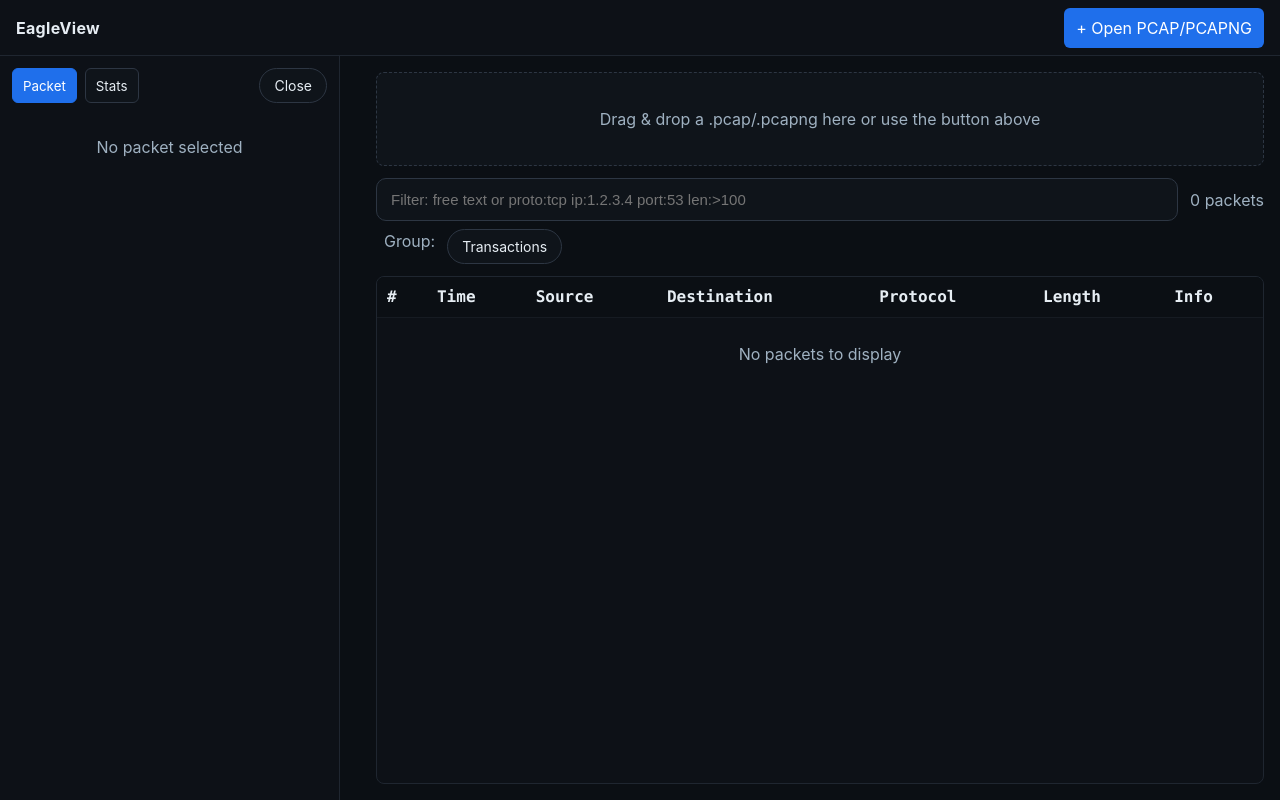
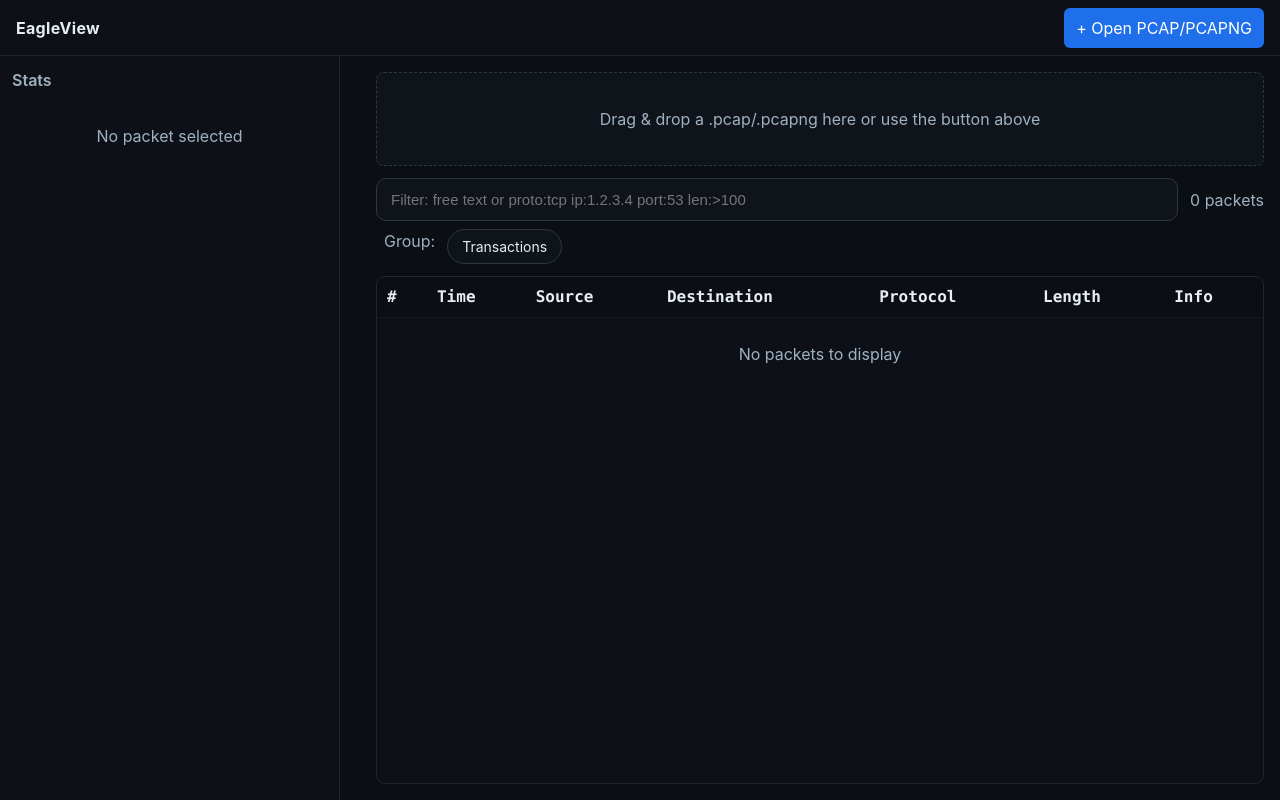
Before and after one commit to Lsh0x/EagleEyes, a React (Vite) app in the folder eagleview/: page / in a window 1280 px wide. Built offline with nearby package versions, Linux system fonts and the light colour scheme.

Commit message:
feat(eagleview): stats panel improvements (percentages, peers, top TCP/UDP ports; clickable to filter); keep packet details inline

```diff
--- a/eagleview/src/App.tsx
+++ b/eagleview/src/App.tsx
@@ -245,6 +245,9 @@ function App() {
     const bps = duration && duration > 0 ? (totalBytes * 8) / duration : null
     const byProto = new Map<string, { count: number; bytes: number }>()
     const byPeer = new Map<string, { count: number; bytes: number }>()
+    const tcpPorts = new Map<number, { count: number; bytes: number }>()
+    const udpPorts = new Map<number, { count: number; bytes: number }>()
+    let focusIn = 0, focusOut = 0, focusInBytes = 0, focusOutBytes = 0
     for (const p of arr) {
       const pr = (p.proto || 'OTHER').toUpperCase()
       const ep = byProto.get(pr) || { count: 0, bytes: 0 }
@@ -258,11 +261,36 @@ function App() {
         e.bytes += p.capturedLen || 0
         byPeer.set(ip, e)
       }
+      if (p.proto?.toUpperCase() === 'TCP' && (p.srcPort != null || p.dstPort != null)) {
+        const ports = [p.srcPort, p.dstPort].filter((x)=>x!=null) as number[]
+        for (const port of ports) {
+          const e = tcpPorts.get(port) || { count: 0, bytes: 0 }
+          e.count += 1
+          e.bytes += p.capturedLen || 0
+          tcpPorts.set(port, e)
+        }
+      } else if (p.proto?.toUpperCase() === 'UDP' && (p.srcPort != null || p.dstPort != null)) {
+        const ports = [p.srcPort, p.dstPort].filter((x)=>x!=null) as number[]
+        for (const port of ports) {
+          const e = udpPorts.get(port) || { count: 0, bytes: 0 }
+          e.count += 1
+          e.bytes += p.capturedLen || 0
+          udpPorts.set(port, e)
+        }
+      }
+      if (ipFocus) {
+        if (p.dst === ipFocus) { focusIn += 1; focusInBytes += (p.capturedLen || 0) }
+        if (p.src === ipFocus) { focusOut += 1; focusOutBytes += (p.capturedLen || 0) }
+      }
     }
     const protoList = Array.from(byProto.entries()).map(([proto, v]) => ({ proto, ...v })).sort((a, b) => b.bytes - a.bytes)
     const topPeers = Array.from(byPeer.entries()).map(([peer, v]) => ({ peer, ...v })).sort((a, b) => b.bytes - a.bytes).slice(0, 10)
-    return { totalPackets, totalBytes, first, last, duration, pps, bps, protoList, topPeers }
-  }, [filtered])
+    const topTCP = Array.from(tcpPorts.entries()).map(([port, v]) => ({ port, ...v })).sort((a,b)=>b.bytes-a.bytes).slice(0,10)
+    const topUDP = Array.from(udpPorts.entries()).map(([port, v]) => ({ port, ...v })).sort((a,b)=>b.bytes-a.bytes).slice(0,10)
+    const uniquePeers = byPeer.size
+    const focus = ipFocus ? { inCount: focusIn, outCount: focusOut, inBytes: focusInBytes, outBytes: focusOutBytes } : null
+    return { totalPackets, totalBytes, first, last, duration, pps, bps, uniquePeers, protoList, topPeers, topTCP, topUDP, focus }
+  }, [filtered, ipFocus])
 
   const [streamKey, setStreamKey] = useState<string | null>(null)
   const streamPackets = useMemo(() => {
@@ -775,7 +803,7 @@ function App() {
         </div>
       )}
       {/* Left side panel with tabs */}
-      <LeftPanel open={true} onClose={() => {}} tab={panelTab} setTab={setPanelTab} stats={stats as any} packet={selectedPacket} onProtoClick={(pr)=>toggleProto(pr)} />
+      <LeftPanel open={true} onClose={() => {}} tab={panelTab} setTab={setPanelTab} stats={stats as any} packet={selectedPacket} onProtoClick={(pr)=>toggleProto(pr)} onPortClick={(port: number)=> setFilter((prev)=> (prev? prev+ ' ' : '') + `port:${port}`)} />
     </div>
   )
 }
--- a/eagleview/src/components/LeftPanel.tsx
+++ b/eagleview/src/components/LeftPanel.tsx
@@ -3,12 +3,13 @@ import type { Decoded } from '../lib/decoders'
 
 export default function LeftPanel({
   open,
-  onClose,
+  // onClose (unused when always visible)
   tab,
-  setTab,
+  // setTab (unused when always showing stats)
   stats,
   packet,
   onProtoClick,
+  onPortClick,
 }: {
   open: boolean
   onClose: () => void
@@ -17,15 +18,11 @@ export default function LeftPanel({
   stats: any
   packet: { dec: Decoded; hex: string } | null
   onProtoClick?: (proto: string) => void
+  onPortClick?: (port: number, proto: 'TCP'|'UDP') => void
 }) {
   return (
     <div className={'side-panel ' + (open ? 'open' : '')}>
-      <div className="side-tabs">
-        <button className={'side-tabbtn ' + (tab==='packet'?'active':'')} onClick={() => setTab('packet')}>Packet</button>
-        <button className={'side-tabbtn ' + (tab==='stats'?'active':'')} onClick={() => setTab('stats')}>Stats</button>
-        <div style={{flex:1}} />
-        <button className="chip" onClick={onClose}>Close</button>
-      </div>
+      <div className="details-title" style={{marginBottom:8}}>Stats</div>
 
       {tab === 'packet' ? (
         packet ? (
@@ -53,7 +50,7 @@ export default function LeftPanel({
           <div className="empty">No packet selected</div>
         )
       ) : (
-        <StatsPanel stats={stats} onClose={onClose} onProtoClick={onProtoClick} />
+        <StatsPanel stats={stats} onProtoClick={onProtoClick} onPortClick={onPortClick} />
       )}
     </div>
   )
--- a/eagleview/src/components/StatsPanel.tsx
+++ b/eagleview/src/components/StatsPanel.tsx
@@ -8,8 +8,12 @@ type Stats = {
   duration: number | null
   pps: number | null
   bps: number | null
+  uniquePeers?: number
   protoList: { proto: string; count: number; bytes: number }[]
   topPeers: { peer: string; count: number; bytes: number }[]
+  topTCP?: { port: number; count: number; bytes: number }[]
+  topUDP?: { port: number; count: number; bytes: number }[]
+  focus?: { inCount: number; outCount: number; inBytes: number; outBytes: number } | null
 }
 
 function bytes(n: number) {
@@ -24,7 +28,7 @@ function rate(n: number | null) {
   return `${(n/1000/1000).toFixed(2)}M`
 }
 
-export default function StatsPanel({ stats, onClose, onProtoClick }: { stats: Stats; onClose: () => void; onProtoClick?: (proto: string) => void }) {
+export default function StatsPanel({ stats, onProtoClick, onPortClick }: { stats: Stats; onProtoClick?: (proto: string) => void; onPortClick?: (port: number, proto: 'TCP'|'UDP') => void }) {
   const dur = stats.duration ? `${stats.duration.toFixed(2)}s` : '-'
   const first = stats.first ? new Date(stats.first*1000).toISOString().split('T')[1].replace('Z','') : '-'
   const last = stats.last ? new Date(stats.last*1000).toISOString().split('T')[1].replace('Z','') : '-'
@@ -33,7 +37,9 @@ export default function StatsPanel({ stats, onClose, onProtoClick }: { stats: St
     <div>
       <div style={{display:'flex', justifyContent:'space-between', alignItems:'center', marginBottom:8}}>
         <div style={{fontWeight:700}}>Stats</div>
-        <button className="chip" onClick={onClose}>Close</button>
+        <div className="mono" style={{color:'#9fb1c1'}}>
+          {stats.totalPackets} pkts · {bytes(stats.totalBytes)}{stats.duration? ` · ${stats.duration.toFixed(2)}s` : ''}
+        </div>
       </div>
 
       <div className="details" style={{marginBottom:12}}>
@@ -45,18 +51,28 @@ export default function StatsPanel({ stats, onClose, onProtoClick }: { stats: St
             <div>Duration: {dur}</div>
             <div>First: {first}</div>
             <div>Last: {last}</div>
+            <div>Peers: {stats.uniquePeers ?? '-'}</div>
           </div>
           <div>
             <div className="details-title">Rates</div>
             <div>PPS: {rate(stats.pps)}</div>
             <div>BPS: {stats.bps != null ? rate(stats.bps) + ' b/s' : '-'}</div>
+            {stats.focus && (
+              <div style={{marginTop:6, color:'#9fb1c1'}}>
+                <div className="details-title">Focus I/O</div>
+                <div>In: {stats.focus.inCount} · {bytes(stats.focus.inBytes)}</div>
+                <div>Out: {stats.focus.outCount} · {bytes(stats.focus.outBytes)}</div>
+              </div>
+            )}
           </div>
         </div>
       </div>
 
       <div className="details" style={{marginBottom:12}}>
         <div className="details-title">Protocols</div>
-        {stats.protoList.slice(0,20).map((p)=> (
+        {stats.protoList.slice(0,20).map((p)=> {
+          const pct = stats.totalBytes > 0 ? (100 * p.bytes / stats.totalBytes) : 0
+          return (
           <div key={p.proto} style={{display:'flex', alignItems:'center', gap:8, margin:'6px 0'}}>
             <span
               className={'badge clickable proto-' + p.proto.toLowerCase()}
@@ -64,7 +80,7 @@ export default function StatsPanel({ stats, onClose, onProtoClick }: { stats: St
               title={onProtoClick ? `Filter proto:${p.proto.toLowerCase()}` : undefined}
               onClick={() => onProtoClick && onProtoClick(p.proto)}
             >{p.proto}</span>
-            <div className="mono" style={{color:'#9fb1c1', minWidth:120}}>{p.count} · {bytes(p.bytes)}</div>
+            <div className="mono" style={{color:'#9fb1c1', minWidth:160}}>{p.count} · {bytes(p.bytes)} · {pct.toFixed(1)}%</div>
             <div
               style={{flex:1, background:'#0b0f14', border:'1px solid #1f2630', height:10, borderRadius:6, overflow:'hidden', cursor: onProtoClick? 'pointer':'default'}}
               onClick={() => onProtoClick && onProtoClick(p.proto)}
@@ -73,7 +89,43 @@ export default function StatsPanel({ stats, onClose, onProtoClick }: { stats: St
               <div style={{ width: `${Math.max(4, Math.round(100*p.bytes/maxBytes))}%`, height:'100%', background:'#1f6feb' }} />
             </div>
           </div>
-        ))}
+        )})}
+      </div>
+
+      <div className="details" style={{marginBottom:12}}>
+        <div className="details-title">Top ports</div>
+        <div className="details-grid">
+          <div>
+            <div className="details-title">TCP</div>
+            <table className="table" style={{fontSize:13}}>
+              <thead><tr><th>Port</th><th>Pkts</th><th>Bytes</th></tr></thead>
+              <tbody>
+                {stats.topTCP?.map((t:any)=>(
+                  <tr key={`t${t.port}`}>
+                    <td><button className="link" onClick={()=>onPortClick && onPortClick(t.port,'TCP')}>:{t.port}</button></td>
+                    <td>{t.count}</td>
+                    <td>{bytes(t.bytes)}</td>
+                  </tr>
+                ))}
+              </tbody>
+            </table>
+          </div>
+          <div>
+            <div className="details-title">UDP</div>
+            <table className="table" style={{fontSize:13}}>
+              <thead><tr><th>Port</th><th>Pkts</th><th>Bytes</th></tr></thead>
+              <tbody>
+                {stats.topUDP?.map((t:any)=>(
+                  <tr key={`u${t.port}`}>
+                    <td><button className="link" onClick={()=>onPortClick && onPortClick(t.port,'UDP')}>:{t.port}</button></td>
+                    <td>{t.count}</td>
+                    <td>{bytes(t.bytes)}</td>
+                  </tr>
+                ))}
+              </tbody>
+            </table>
+          </div>
+        </div>
       </div>
 
       <div className="details">
```
